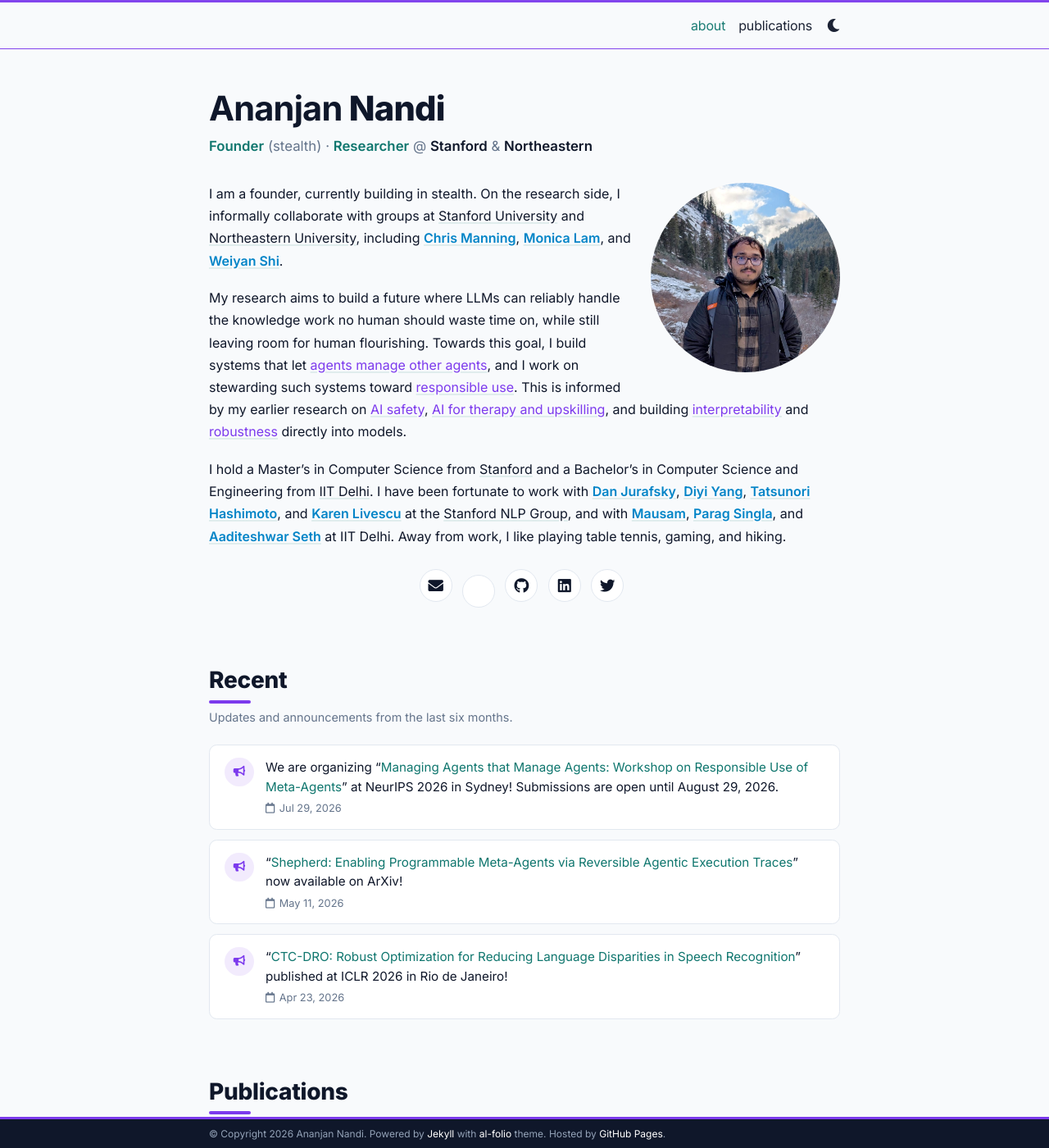
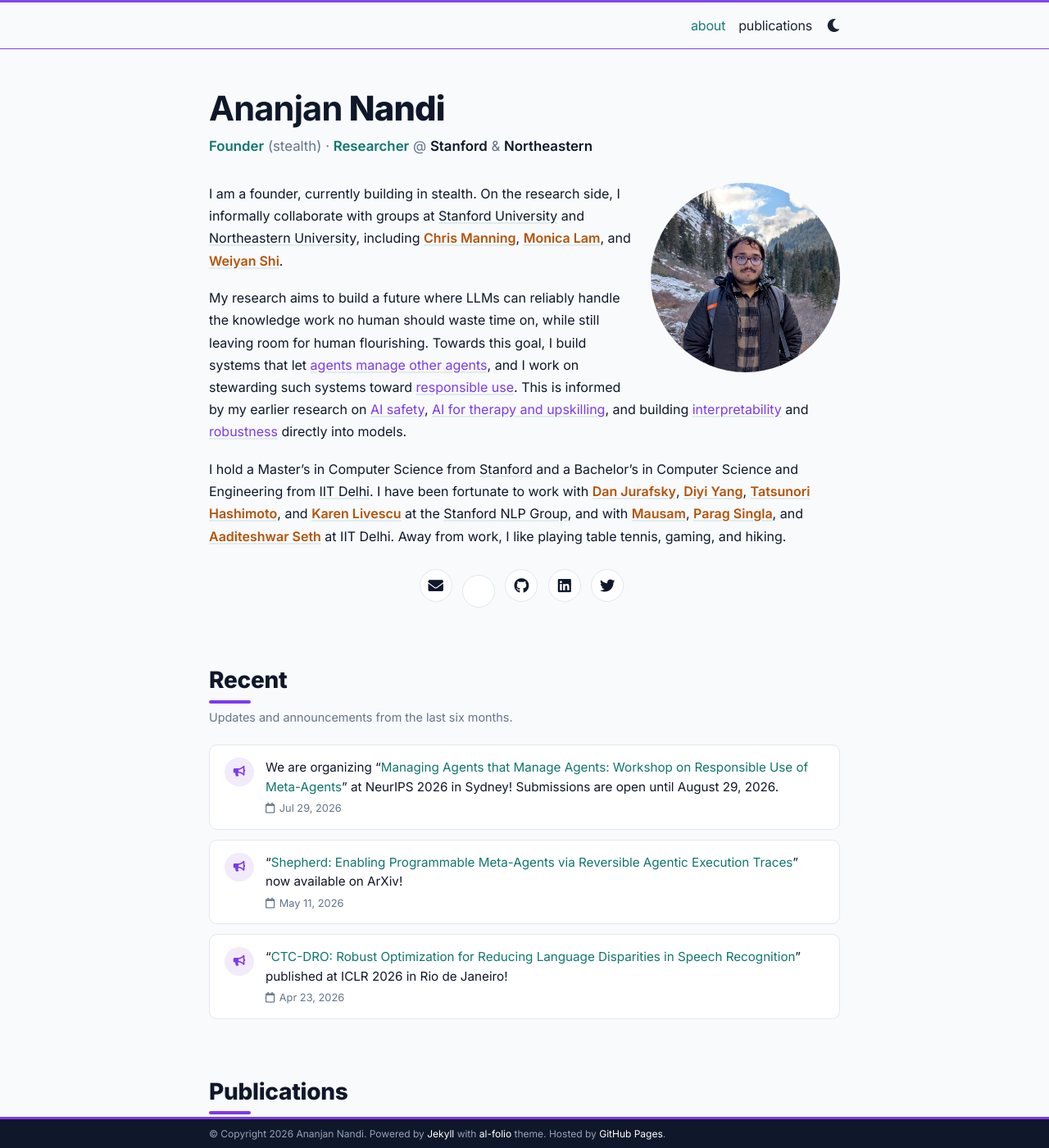
Before and after one commit to ananjan-nandi-9/ananjan-nandi-9.github.io, a Jekyll site: the page built from _pages/about.md, in a window 1280 px wide and 1400 px high. Shown: the whole window at 82% size. Built offline with Jekyll 4.4.1, drawn with Linux system fonts in a browser that asks for light colours; full-size pictures stand in for the smaller copies a plugin makes; comment, search, counter and statistics services are not loaded; a style sheet for code colours, icons or effects is not loaded.

Commit message:
Move person accent to warm amber, away from the violet topic color
Co-Authored-By: Claude Fable 5 <noreply@anthropic.com>

```diff
--- a/_sass/_themes.scss
+++ b/_sass/_themes.scss
@@ -28,7 +28,7 @@
   --topic-agents-tint: rgba(124, 58, 237, 0.1);
 
   /* People accents */
-  --person-color: #0284C7;
+  --person-color: #B45309;
 
   .fa-sun {
     display : none;
@@ -73,7 +73,7 @@ html[data-theme='dark'] {
   --topic-agents-tint: rgba(167, 139, 250, 0.14);
 
   /* People accents */
-  --person-color: #38BDF8;
+  --person-color: #FBBF24;
 
   .fa-sun {
     padding-left: 10px;
```
